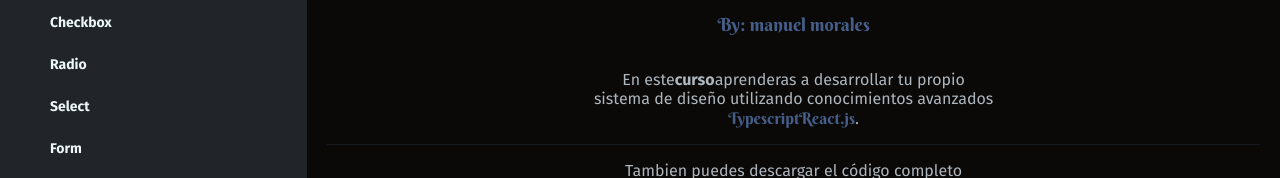
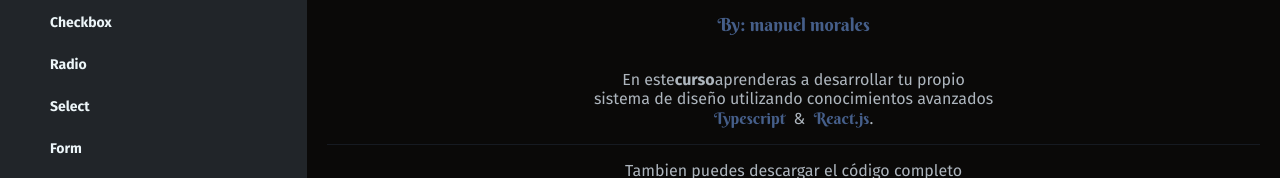
Before and after one commit to nappalm/custom-design-system, a React app: page / in a window 1280 px wide. Shown: the part 421-599 px from the top of the page. Built offline with nearby package versions, Linux system fonts and the light colour scheme.

Commit message:
Add space

```diff
--- a/src/previews/home/index.tsx
+++ b/src/previews/home/index.tsx
@@ -21,6 +21,7 @@ const Home: React.FC<any> = () => (
       sistema de diseño utilizando conocimientos avanzados
       <br />
       <code className={styled.code}>Typescript</code>
+      &nbsp; & &nbsp;
       <code className={styled.code}>React.js</code>
       .
     </p>
```
